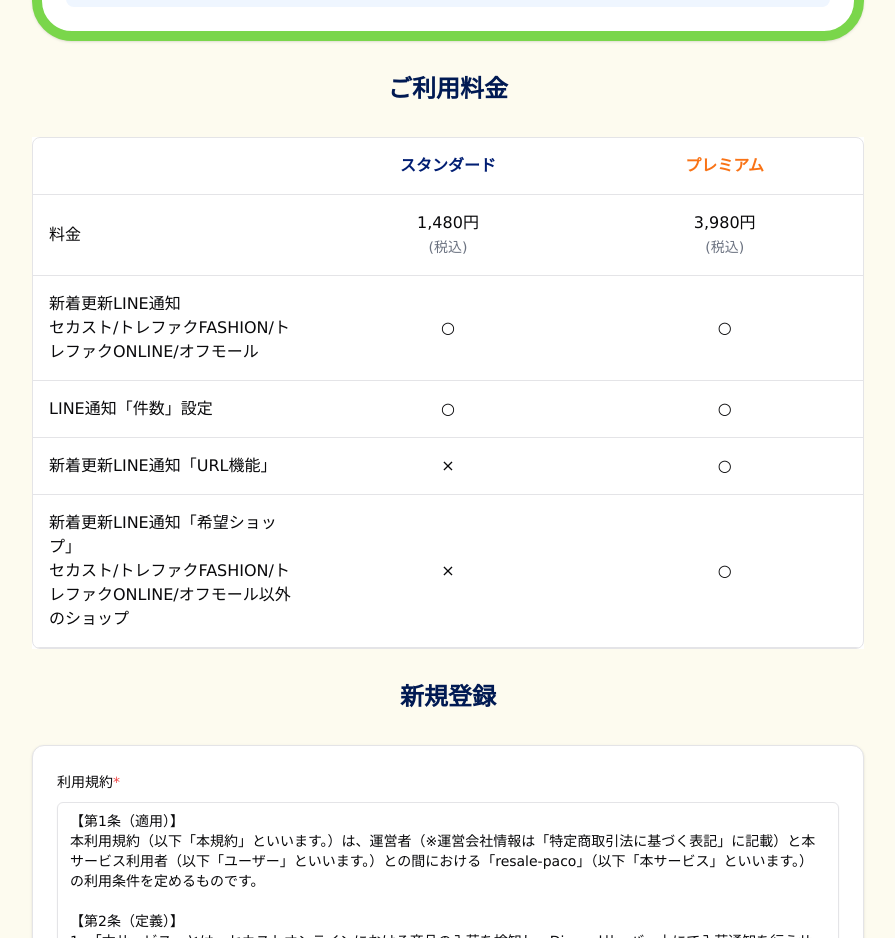
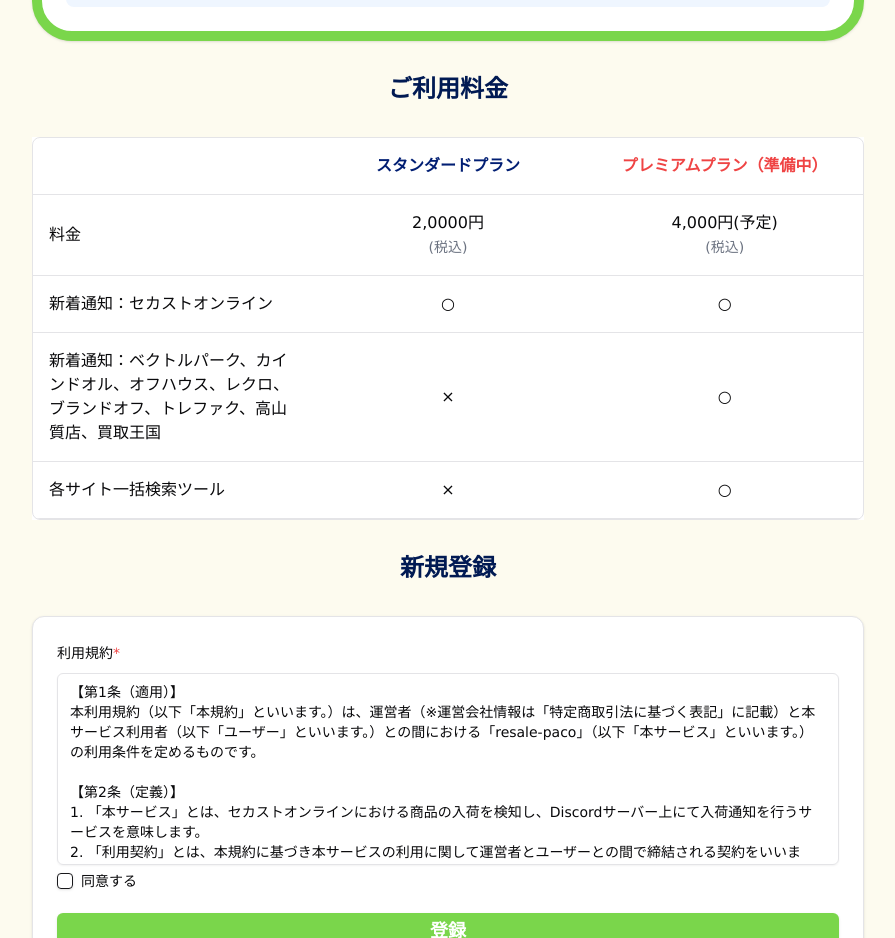
Before and after one commit to f-so/resale-sample, a Next.js app: page / in a window 1280 px wide. Shown: the part 1196-2134 px from the top of the page, without its empty margins (192-1087 px from the left). Built offline with nearby package versions, Linux system fonts and the light colour scheme.

Commit message:
料金一覧の修正

```diff
--- a/app/(routes)/legal/page.tsx
+++ b/app/(routes)/legal/page.tsx
@@ -4,7 +4,7 @@ export default function LegalPage() {
   return (
     <div className="space-y-8">
       <h1 className="text-2xl sm:text-3xl font-bold text-gray-900">
-        {legalInfo.title}
+        特定商取引法に基づく表記
       </h1>
 
       <div className="space-y-8">
--- /dev/null
+++ b/app/config/pricing.ts
@@ -0,0 +1,54 @@
+// 機能リストを別途定義（キーと表示テキストを分離）
+const featuresList = [
+  {
+    id: "sekasuto",
+    label: "新着通知：セカストオンライン"
+  },
+  {
+    id: "other_shops",
+    label: "新着通知：ベクトルパーク、カインドオル、オフハウス、レクロ、ブランドオフ、トレファク、高山質店、買取王国"
+  },
+  {
+    id: "search_tool",
+    label: "各サイト一括検索ツール"
+  }
+];
+
+// 各プランの機能対応状況（キーを使用）
+const standardFeatures = {
+  "sekasuto": "○",
+  "other_shops": "×",
+  "search_tool": "×"
+};
+
+const premiumFeatures = {
+  "sekasuto": "○",
+  "other_shops": "○",
+  "search_tool": "○"
+};
+
+// メインのデータ構造
+export const pricingData = {
+  // 機能リストを公開
+  features: featuresList,
+
+  // プラン情報
+  plans: [
+    {
+      id: "standard",
+      name: "スタンダードプラン",
+      price: "2,0000円",
+      priceNote: "(税込)",
+      className: "text-blue-500",
+      features: standardFeatures
+    },
+    {
+      id: "premium",
+      name: "プレミアムプラン（準備中）",
+      price: "4,000円(予定)",
+      priceNote: "(税込)",
+      className: "text-red-500",
+      features: premiumFeatures
+    }
+  ]
+};
--- a/app/page.tsx
+++ b/app/page.tsx
@@ -6,6 +6,7 @@ import { Checkbox } from "@/components/ui/checkbox";
 import { Input } from "@/components/ui/input";
 import { Label } from "@/components/ui/label";
 import { Textarea } from "@/components/ui/textarea";
+import { pricingData } from "@/app/config/pricing";
 import { TERMS_OF_SERVICE } from "@/constants/terms";
 import Image from "next/image";
 import Link from "next/link";
@@ -58,35 +59,55 @@ export default function Page() {
             <div className="space-y-4">
               <div className="space-y-2">
                 <h3 className="font-medium">1. 利用規約の確認と同意</h3>
-                <p className="text-sm text-gray-600">利用規約をご確認の上、「登録」ボタンをクリックしてください。</p>
+                <p className="text-sm text-gray-600">
+                  利用規約をご確認の上、「登録」ボタンをクリックしてください。
+                </p>
               </div>
 
               <div className="space-y-2">
                 <h3 className="font-medium">2. お支払い情報の登録</h3>
-                <p className="text-sm text-gray-600">メールアドレスを入力してください。</p>
-                <p className="text-sm text-gray-600">クレジットカード情報を入力し、決済を完了してください。</p>
+                <p className="text-sm text-gray-600">
+                  メールアドレスを入力してください。
+                </p>
+                <p className="text-sm text-gray-600">
+                  クレジットカード情報を入力し、決済を完了してください。
+                </p>
               </div>
 
               <div className="space-y-2">
                 <h3 className="font-medium">3. メール確認</h3>
-                <p className="text-sm text-gray-600">登録したメールアドレスに確認メールが届きます。</p>
-                <p className="text-sm text-gray-600">メール内のURLをクリックしてください。</p>
+                <p className="text-sm text-gray-600">
+                  登録したメールアドレスに確認メールが届きます。
+                </p>
+                <p className="text-sm text-gray-600">
+                  メール内のURLをクリックしてください。
+                </p>
               </div>
 
               <div className="space-y-2">
                 <h3 className="font-medium">4. LINE連携</h3>
-                <p className="text-sm text-gray-600">URLから公式LINEアカウントを友だち追加してください。</p>
-                <p className="text-sm text-gray-600">公式LINEに登録したメールアドレスを送信してください。</p>
+                <p className="text-sm text-gray-600">
+                  URLから公式LINEアカウントを友だち追加してください。
+                </p>
+                <p className="text-sm text-gray-600">
+                  公式LINEに登録したメールアドレスを送信してください。
+                </p>
               </div>
 
               <div className="space-y-2">
                 <h3 className="font-medium">5. Discord招待</h3>
-                <p className="text-sm text-gray-600">連携完了後、Discordの招待リンクが届きます。</p>
-                <p className="text-sm text-gray-600">リンクからDiscordコミュニティにご参加ください。</p>
+                <p className="text-sm text-gray-600">
+                  連携完了後、Discordの招待リンクが届きます。
+                </p>
+                <p className="text-sm text-gray-600">
+                  リンクからDiscordコミュニティにご参加ください。
+                </p>
               </div>
             </div>
 
-            <p className="text-sm text-gray-700 mt-4">ご不明な点がございましたら、お気軽にサポートまでお問い合わせください。</p>
+            <p className="text-sm text-gray-700 mt-4">
+              ご不明な点がございましたら、お気軽にサポートまでお問い合わせください。
+            </p>
             <h2>TODO::通知の確認動画追加</h2>
             <div className="bg-blue-50 p-6 rounded-lg">
               <Image
@@ -112,62 +133,46 @@ export default function Page() {
               <thead>
                 <tr>
                   <th className="p-2 sm:p-4 border-b w-1/3"></th>
-                  <th className="p-2 sm:p-4 border-b w-1/3 text-blue-500">
-                    スタンダード
+                  {pricingData.plans.map((plan) => (
+                    <th
+                      key={plan.id}
+                      className={`p-2 sm:p-4 border-b w-1/3 ${plan.className || ""}`}
+                    >
+                      {plan.name}
                     </th>
-                  <th className="p-2 sm:p-4 border-b w-1/3 text-orange-500">
-                    プレミアム
-                  </th>
+                  ))}
                 </tr>
               </thead>
               <tbody>
                 <tr>
                   <td className="p-2 sm:p-4 border-b">料金</td>
-                  <td className="p-2 sm:p-4 border-b text-center">
-                    <span className="whitespace-nowrap">1,480円</span>
+                  {pricingData.plans.map((plan) => (
+                    <td
+                      key={plan.id}
+                      className="p-2 sm:p-4 border-b text-center"
+                    >
+                      <span className="whitespace-nowrap">{plan.price}</span>
+                      {plan.priceNote && (
+                        <>
                           <br />
                           <span className="text-xs sm:text-sm text-gray-500">
-                      (税込)
+                            {plan.priceNote}
                           </span>
+                        </>
+                      )}
                     </td>
-                  <td className="p-2 sm:p-4 border-b text-center">
-                    <span className="whitespace-nowrap">3,980円</span>
-                    <br />
-                    <span className="text-xs sm:text-sm text-gray-500">
-                      (税込)
-                    </span>
+                  ))}
+                </tr>
+                {pricingData.features.map((feature) => (
+                  <tr key={feature.id}>
+                    <td className="p-2 sm:p-4 border-b" dangerouslySetInnerHTML={{ __html: feature.label }}></td>
+                    {pricingData.plans.map((plan) => (
+                      <td key={plan.id} className="p-2 sm:p-4 border-b text-center">
+                        {plan.features[feature.id]}
                       </td>
+                    ))}
                   </tr>
-                <tr>
-                  <td className="p-2 sm:p-4 border-b">
-                    新着更新LINE通知
-                    <br />
-                    セカスト/トレファクFASHION/トレファクONLINE/オフモール
-                  </td>
-                  <td className="p-2 sm:p-4 border-b text-center">○</td>
-                  <td className="p-2 sm:p-4 border-b text-center">○</td>
-                </tr>
-                <tr>
-                  <td className="p-2 sm:p-4 border-b">LINE通知「件数」設定</td>
-                  <td className="p-2 sm:p-4 border-b text-center">○</td>
-                  <td className="p-2 sm:p-4 border-b text-center">○</td>
-                </tr>
-                <tr>
-                  <td className="p-2 sm:p-4 border-b">
-                    新着更新LINE通知「URL機能」
-                  </td>
-                  <td className="p-2 sm:p-4 border-b text-center">×</td>
-                  <td className="p-2 sm:p-4 border-b text-center">○</td>
-                </tr>
-                <tr>
-                  <td className="p-2 sm:p-4 border-b">
-                    新着更新LINE通知「希望ショップ」
-                    <br />
-                    セカスト/トレファクFASHION/トレファクONLINE/オフモール以外のショップ
-                  </td>
-                  <td className="p-2 sm:p-4 border-b text-center">×</td>
-                  <td className="p-2 sm:p-4 border-b text-center">○</td>
-                </tr>
+                ))}
               </tbody>
             </table>
           </div>
--- /dev/null
+++ b/data/pricing.json
@@ -0,0 +1,36 @@
+{
+  "headers": [
+    { "id": "feature", "label": "" },
+    {
+      "id": "standard",
+      "label": "スタンダードプラン",
+      "className": "text-blue-500"
+    },
+    {
+      "id": "premium",
+      "label": "プレミアムプラン（準備中）",
+      "className": "text-red-500"
+    }
+  ],
+  "rows": [
+    {
+      "feature": "料金",
+      "values": [
+        { "value": "2,0000円", "subtext": "(税込)" },
+        { "value": "4,000円(予定)", "subtext": "(税込)" }
+      ]
+    },
+    {
+      "feature": "新着通知：セカストオンライン",
+      "values": [{ "value": "○" }, { "value": "◯" }]
+    },
+    {
+      "feature": "新着通知：ベクトルパーク、カインドオル、オフハウス、レクロ、ブランドオフ、トレファク、高山質店、買取王国",
+      "values": [{ "value": "×" }, { "value": "○" }]
+    },
+    {
+      "feature": "各サイト一括検索ツール",
+      "values": [{ "value": "×" }, { "value": "○" }]
+    }
+  ]
+}
```
Also changed, not shown: app/config/legal.ts (+6 -19 lines), types/pricing.d.ts (added, +25 -0 lines). Lines whose indentation alone changed are shown as unchanged.
